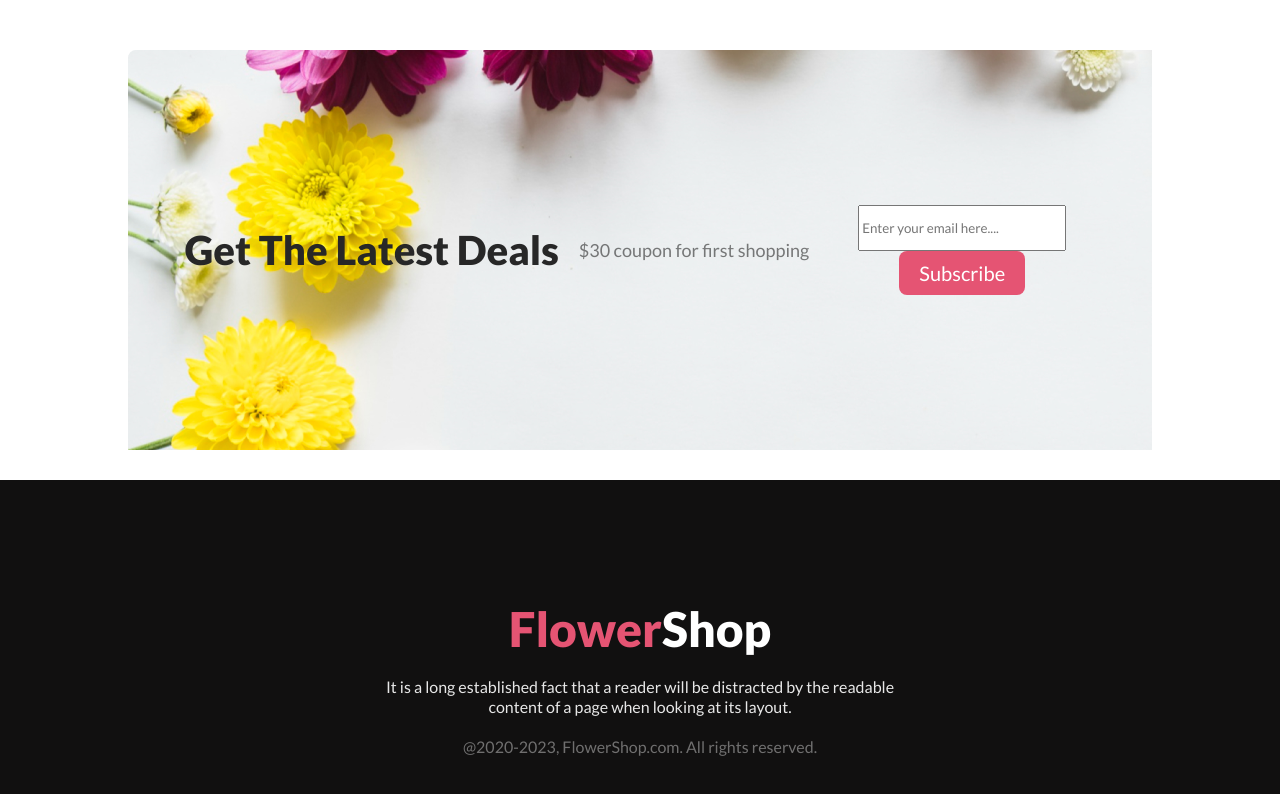
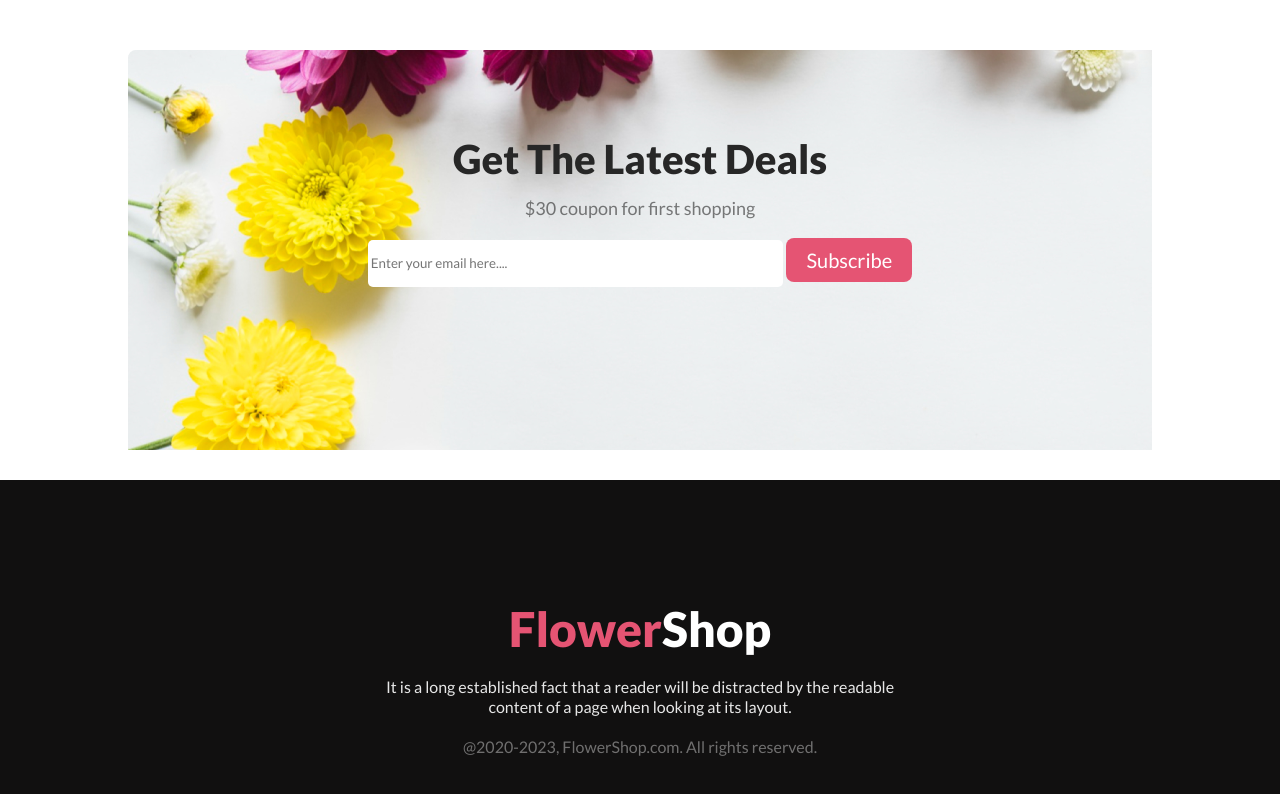
Before and after one commit to Dipto-shaha/Assignment1FlowerShop, a plain HTML site: page index.html in a window 1280 px wide. Shown: the part 2517-3311 px from the top of the page. Drawn offline with Linux system fonts and the light colour scheme.

Commit message:
mosttly done

```diff
--- a/index.html
+++ b/index.html
@@ -112,8 +112,11 @@
         </div>
       </section>
       <div class="offer">
+        <div class="content">
           <h3>Get The Latest Deals</h3>
           <p>$30 coupon for first shopping</p>
+        </div>
+        <div class="formcontin">
           <form action="">
             <input
               type="email"
@@ -123,6 +126,7 @@
             />
             <button type="submit" class="btn">Subscribe</button>
           </form>
+        </div>
       </div>
     </main>
     <footer>
--- a/styles/style.css
+++ b/styles/style.css
@@ -239,14 +239,15 @@ header img {
 }
 /* Offer Part Design */
 .offer {
-  display: flex;
-  justify-content: center;
   align-items: center;
   background-image: url("/images/Rectangle 9.png");
   width: 80%;
   height: 400px;
   margin: 30px auto;
+}
+.content {
   text-align: center;
+  padding-top: 70px;
 }
 .offer h3 {
   color: #272727;
@@ -256,7 +257,8 @@ header img {
   font-style: normal;
   font-weight: 800;
   line-height: normal;
-  padding: 10px;
+  padding-top: 15px;
+  padding-bottom: 0px;
 }
 .offer p {
   color: rgba(39, 39, 39, 0.6);
@@ -268,9 +270,18 @@ header img {
   line-height: 30px;
   padding: 10px;
 }
+.formcontin {
+  /* padding-left: 150px; */
+  text-align: center;
+
+  padding-top: 5px;
+}
 .offer form input {
-  width: 70%;
-  height: 40px;
+  width: 40%;
+  height: 43px;
+  outline: none;
+  border-radius: 5px;
+  border: 1px solid transparent;
 }
 .offer form button {
   color: #fff;
```
Lines whose indentation alone changed are shown as unchanged.
